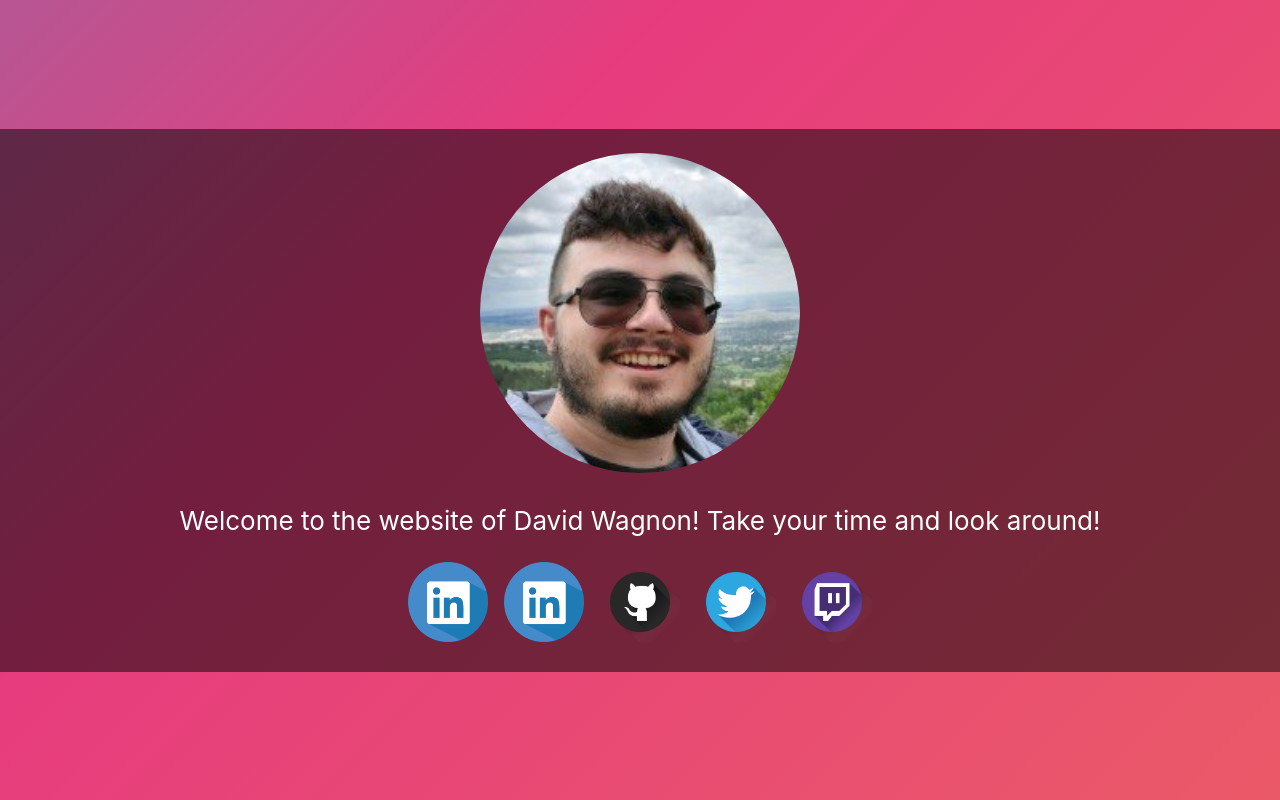
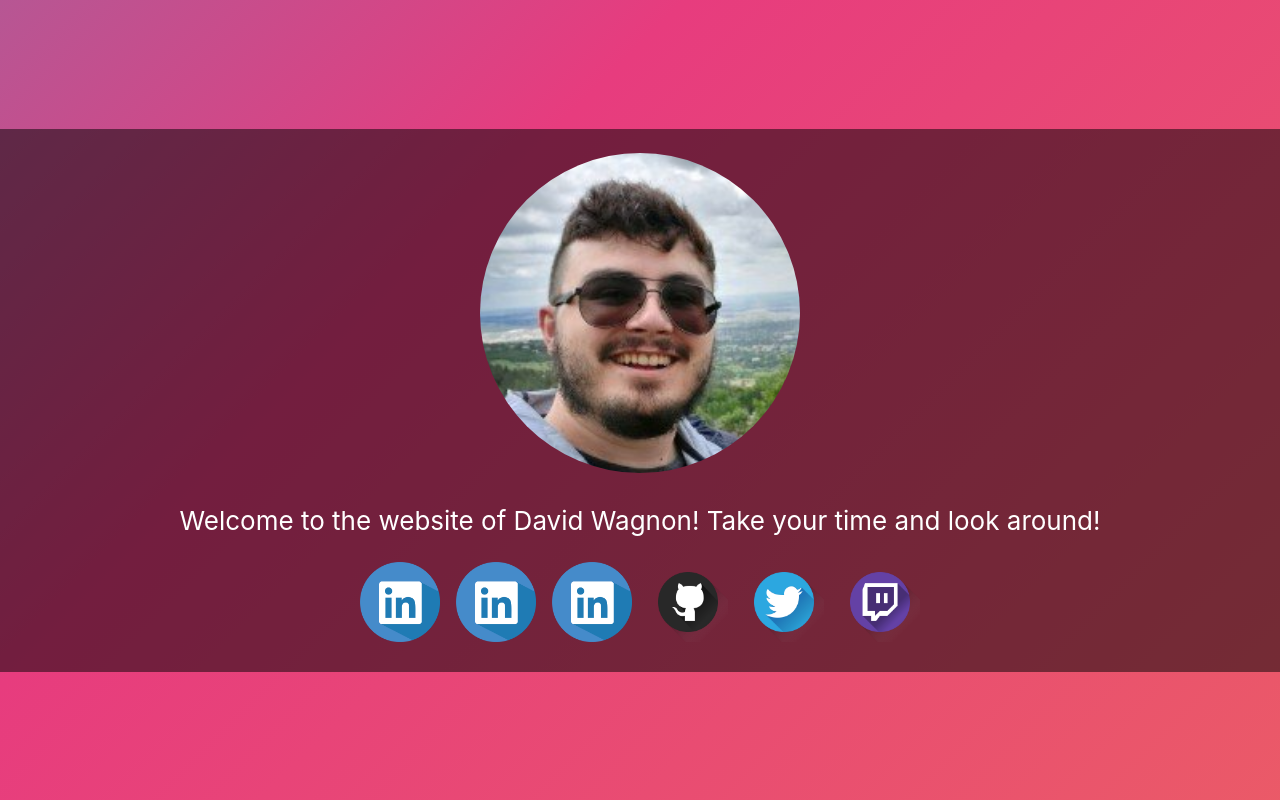
Before and after one commit to DavidHWagnon/ReactRepo, a React (Create React App) app in the folder my-app/: page / in a window 1280 px wide. Built offline with nearby package versions, Linux system fonts and the light colour scheme.

Commit message:
Added More socialink to slimGym

```diff
--- a/my-app/src/App.js
+++ b/my-app/src/App.js
@@ -15,6 +15,14 @@ function App() {
             Welcome to the website of David Wagnon! Take your time and look around!
           </p>
           <div className="social-row">
+            <a
+              className="App-link"
+              href="https://www.linkedin.com/in/david-wagnon-19036720b/"
+              target="_blank"
+              rel="noopener noreferrer"
+            >
+              <img className="social-logo" src={linkedinLogo} alt="LinkedInhLogo"></img>
+            </a>
             <a
               className="App-link"
               href="https://www.linkedin.com/in/david-wagnon-19036720b/"
```
